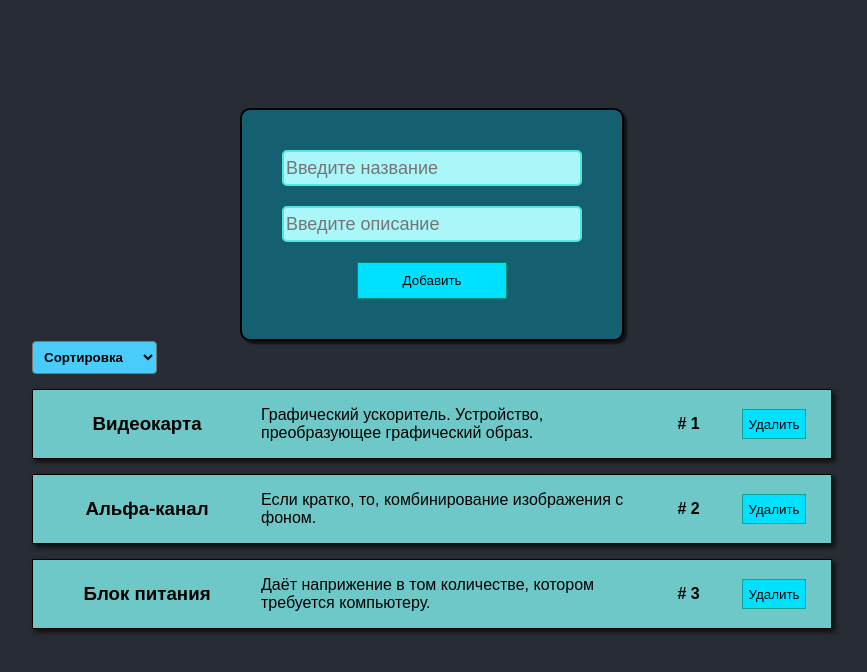
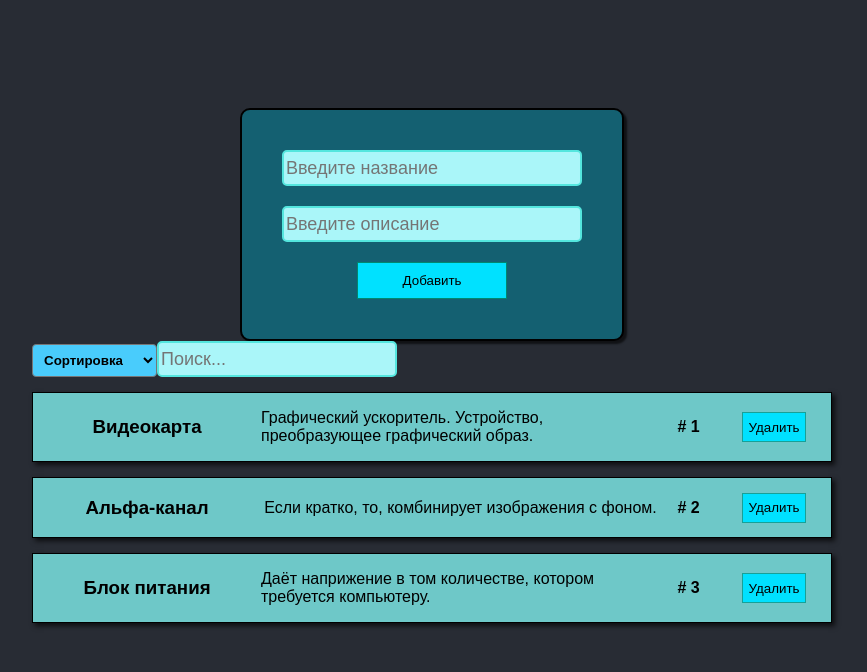
Before and after one commit to rezervec/react_blog, a React (Create React App) app: page / in a window 1280 px wide. Shown: the top 672 px of the page, without its empty margins (208-1075 px from the left). Built offline with nearby package versions, Linux system fonts and the light colour scheme; a web font is replaced by a local one.

Commit message:
add search field

```diff
--- a/src/App.js
+++ b/src/App.js
@@ -1,6 +1,7 @@
-import React, { useState } from "react";
+import React, { useMemo, useState } from "react";
 import CreatePostForm from "./components/CreatePostForm";
 import PostItem from "./components/PostItem";
+import MainInput from "./components/UI/input/MainInput";
 import SelectSort from "./components/UI/select/SelectSort";
 import './style/App.css';
 
@@ -9,12 +10,28 @@ function App() {
   // в posts будем помещать все наши статьи
   const [posts, setPosts] = useState([
     {id: '1', title: 'Видеокарта', body: 'Графический ускоритель. Устройство, преобразующее графический образ.' },
-    {id: '2', title: 'Альфа-канал', body: 'Если кратко, то, комбинирование изображения с фоном.' },
+    {id: '2', title: 'Альфа-канал', body: 'Если кратко, то, комбинирует изображения с фоном.' },
     {id: '3', title: 'Блок питания', body: 'Даёт наприжение в том количестве, котором требуется компьютеру.' }
   ])
 
   // selectedSort будет передавать состояние выпадающего списка сортировки
   const [selectedSort, setSelectedSort] = useState('')
+  const [searchField, setSearchField] = useState('')
+
+  // сортируем статьи по значению выпадающего списка
+  // sortPostsSelect перезапишется при изменении значения дропдауна или при изменении массива статей
+  const sortPostsSelect = useMemo(() => {
+    if (selectedSort) {
+      return [...posts].sort((a, b) => a[selectedSort].localeCompare(b[selectedSort]))
+    }
+    return posts
+  }, [posts, selectedSort])
+
+  // сортируем статьи по значению выпадающего списка и поисковой строки
+  const SortPostsSelectAndSearch = useMemo(() => {
+    // выводим статьи где есть совпадение со значением из поисковой строки, все значения сравниваем в нижнем регистре
+    return sortPostsSelect.filter(post => post.title.toLowerCase().includes(searchField.toLowerCase()))
+  }, [sortPostsSelect, searchField])
 
   // при создании статьи переписываем в posts все имеющиеся статьи и добавляем новую
   const createPost = (newPost) => {
@@ -28,9 +45,6 @@ function App() {
 
   const SortSelect = (select) => {
     setSelectedSort(select)
-    // разворачиваем все посты в новый массив, применяем sort и возвращаем этот новый массив
-    // localeCompare сравнивает поле из объекта A с полем из объекта B. Сравнивает строки и числа
-    setPosts([...posts].sort((a, b) => a[select].localeCompare(b[select])))
   }
 
   return (
@@ -44,10 +58,15 @@ function App() {
           {value: 'body', name: 'По описанию'}
         ]}
       />
+      <MainInput
+        placeholder='Поиск...'
+        value={searchField}
+        onChange = {e => setSearchField(e.target.value)}
+      />
       {/* если статьи есть, выводим их */}
       {
       posts.length
-        ? <PostItem posts={posts} deletePost={deletePost}/>
+        ? <PostItem posts={SortPostsSelectAndSearch} deletePost={deletePost}/>
         : <h3>Статей нет</h3>
       }
     </div>
```
